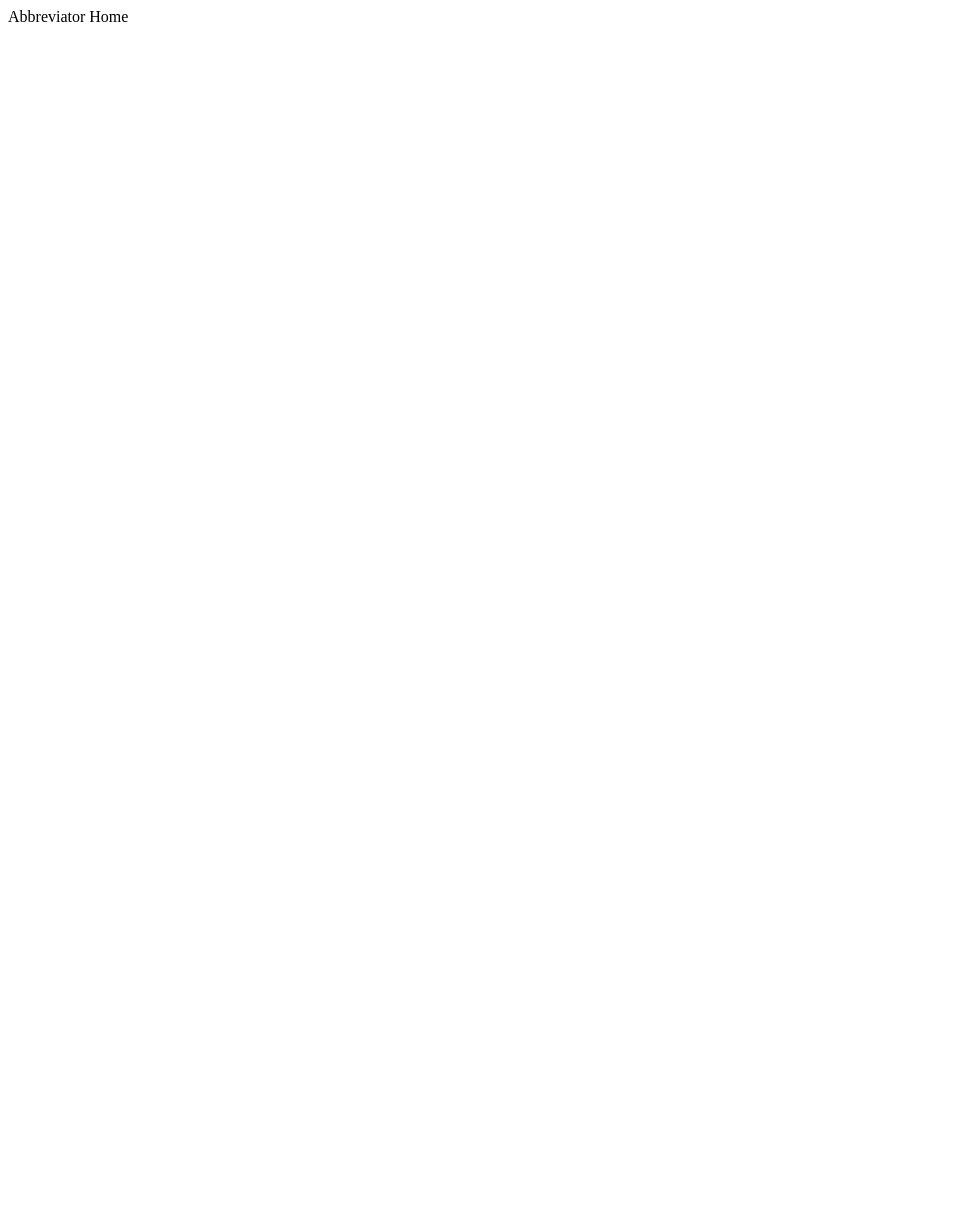
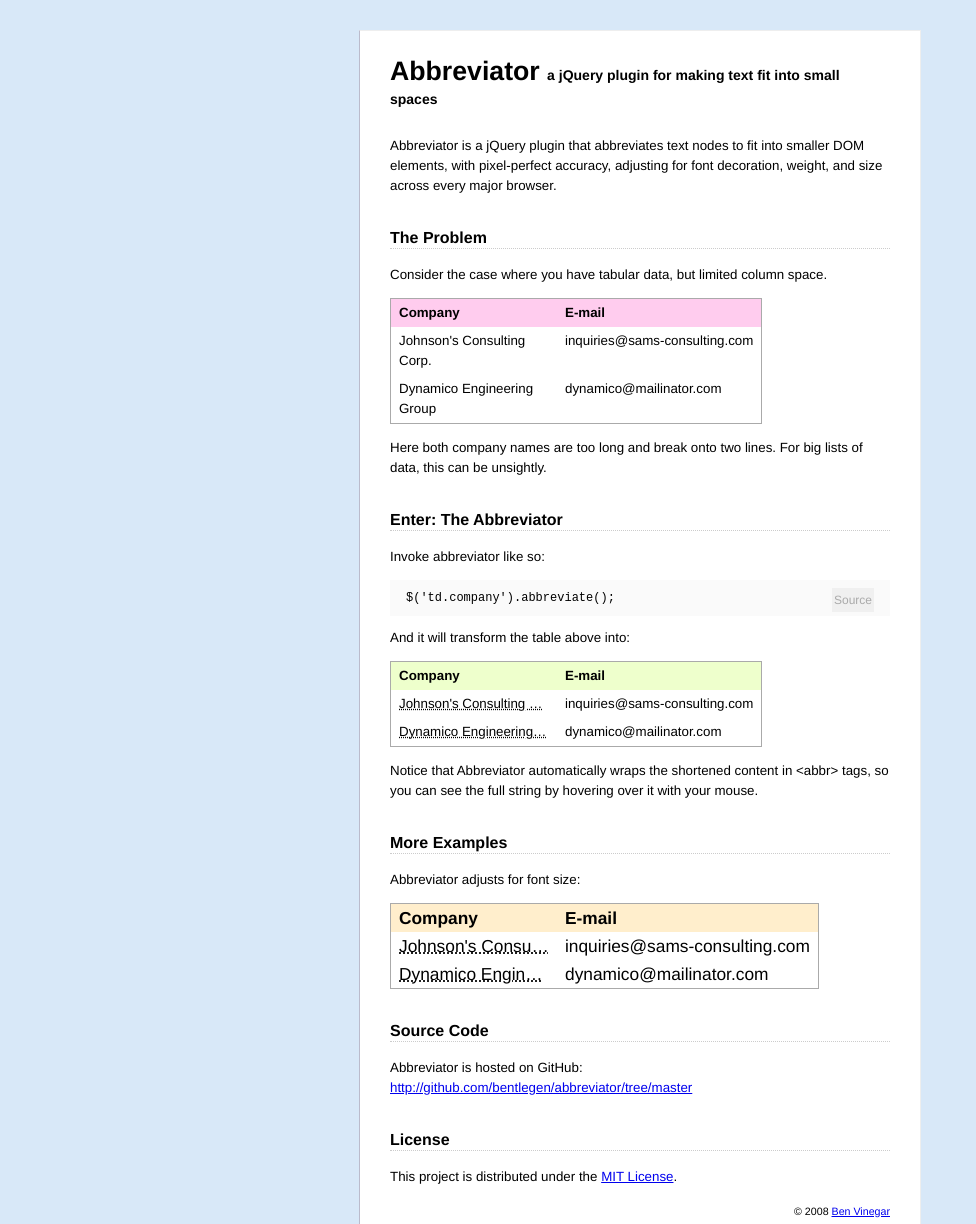
Before and after one commit to benvinegar/jquery-abbreviator, a plain HTML site: page index.html in a window 1280 px wide. Shown: the top 1224 px of the page, without its empty margins (0-976 px from the left). Before the commit the page ends 800 px from the top, so only its background shows below. Drawn offline with nearby package versions, Linux system fonts and the light colour scheme.

Commit message:
Comitting web pages

```diff
--- a/index.html
+++ b/index.html
@@ -1 +1,122 @@
-Abbreviator Home
+<!DOCTYPE html PUBLIC "-//W3C//DTD XHTML 1.0 Strict//EN" "http://www.w3.org/TR/xhtml1/DTD/xhtml1-strict.dtd">
+<html>
+  <head>
+    <title>Abbreviator: a jQuery plugin for abbreviating text</title>
+    <link href="reset.css" rel="stylesheet" type="text/css"></link>
+    <script type="text/javascript" src="http://ajax.googleapis.com/ajax/libs/jquery/1.2.6/jquery.min.js"></script>
+  </head>
+
+  <body>
+
+    <style>
+      body { line-height: 1.5em; background-color: #d8e8f8; margin: 30px 0 30px 0; font-family: "Helvetica Neue", helvetica, arial, sans-serif; font-size: 13.34px;}
+      #page { background-color: #fff; margin: 0 auto; width: 500px; border-left: 1px solid #bbc; padding: 30px 30px 30px 30px;
+        border-bottom: 1px solid #bbc; border-top: 1px solid #eee; border-right: 1px solid #eee;
+      }
+      h1 { font-size: 2em; } h2 { font-size: 1.2em; border-bottom: 1px dotted #ccc; margin: 2em   0 1em 0;}
+      h1,h2,h2,h4,p,div,ul { margin-bottom: 1em; }
+      .example { margin: 0px 0 30px 0; padding-left: 0; }
+      .code { background-color: #fafafa; padding: 8px 16px; font-size: 0.9em; }
+      #footer { text-align: right; font-size: 0.8em; }
+      ul.bullet-points { list-style-type: circle; margin-left: 2em; }
+      .code strong { float: right; font-weight: normal; color: #aaa; margin-bottom: 1em; background-color: #f0f0f0; padding: 2px; }
+      table { border: 1px solid #aaa; margin-bottom: 1em; }
+      td, th { padding: 4px 8px; }
+      th { background-color: #efc; text-align: left;}
+      .tr-label-hover td { background-color: #f8f8f8; }
+      .company { width: 150px;}
+      .bigtable { font-size: 130%;}
+      .bigtable th { background-color: #fec;}
+      .unsightly th { background-color: #fce;}
+    </style>
+
+    <div id="page">
+      <h1>Abbreviator <span style="font-weight:none;font-size:14px">a jQuery plugin for making text fit into small spaces</span></h1>
+      <p>Abbreviator is a jQuery plugin that abbreviates text nodes to fit into smaller DOM elements, with pixel-perfect accuracy, adjusting for font decoration, weight, and size across every major browser.</p>
+
+      <h2>The Problem</h2>
+
+      <p>Consider the case where you have tabular data, but limited column space.</p>
+
+      <table class="unsightly">
+        <tr>
+          <th>Company</th>
+          <th>E-mail</th>
+        </tr>
+        <tr>
+          <td class="company">Johnson's Consulting Corp.</td>
+          <td>inquiries@sams-consulting.com</td>
+        </tr>
+        <tr>
+          <td class="company">Dynamico Engineering Group</td>
+          <td>dynamico@mailinator.com</td>
+        </tr>
+      </table>
+      <p>Here both company names are too long and break onto two lines. For big lists of data, this can be unsightly.</p>
+
+      <h2>Enter: The Abbreviator</h2>
+
+      <p>Invoke abbreviator like so:</p>
+
+      <div class="code">
+         <strong>Source</strong>
+        <pre><code>$('td.company').abbreviate();</code></pre>
+      </div>
+
+      <p>And it will transform the table above into:</p>
+      <table class="abbreviate-me">
+        <tr>
+          <th>Company</th>
+          <th>E-mail</th>
+        </tr>
+        <tr>
+          <td class="company">Johnson's Consulting Corp.</td>
+          <td>inquiries@sams-consulting.com</td>
+        </tr>
+        <tr>
+          <td class="company">Dynamico Engineering Group</td>
+          <td>dynamico@mailinator.com</td>
+        </tr>
+      </table>
+
+      <p>Notice that Abbreviator automatically wraps the shortened content in &lt;abbr&gt; tags, so you can see the full string by hovering over it with your mouse.</p>
+
+
+      <h2>More Examples</h2>
+
+      <p>Abbreviator adjusts for font size:</p>
+
+      <table class="abbreviate-me bigtable">
+        <tr>
+          <th>Company</th>
+          <th>E-mail</th>
+        </tr>
+        <tr>
+          <td class="company">Johnson's Consulting Corp.</td>
+          <td>inquiries@sams-consulting.com</td>
+        </tr>
+        <tr>
+          <td class="company">Dynamico Engineering Group</td>
+          <td>dynamico@mailinator.com</td>
+        </tr>
+      </table>
+
+      <h2>Source Code</h2>
+
+      <p>Abbreviator is hosted on GitHub: <br/><a href="http://github.com/bentlegen/abbreviator/tree/master">http://github.com/bentlegen/abbreviator/tree/master</a></p>
+
+      <h2>License</h2>
+
+      <p>This project is distributed under the <a href="http://www.opensource.org/licenses/mit-license.php">MIT License</a>.</p>
+      <div id="footer">&copy 2008 <a href="http://www.benlog.org">Ben Vinegar</a></div>
+    </div>
+
+    <script src="jquery.abbreviator.js" type="text/javascript"></script>
+
+    <script>
+      $(function() {
+        $('.abbreviate-me td.company').abbrev();
+      });
+    </script>
+  </body>
+</html>
--- /dev/null
+++ b/main.css
@@ -0,0 +1,10 @@
+body {
+	font-family: "helvetica neue", helvetica, arial, sans-serif;
+	font-size: 13px;
+}
+table { background-color: #eee; }
+th, td { padding: 5px 30px; text-align: left;}
+td {
+	border-top: 1px dotted #888;
+}
+td { width: 100px; font-size: 150%; }
--- /dev/null
+++ b/reset.css
@@ -0,0 +1,51 @@
+
+dy, div, span, applet, object, iframe,
+h1, h2, h3, h4, h5, h6, p, blockquote, pre,
+a, abbr, acronym, address, big, cite, code,
+del, dfn, em, font, img, ins, kbd, q, s, samp,
+small, strike, strong, sub, sup, tt, var,
+b, u, i, center,
+dl, dt, dd, ol, ul, li,
+fieldset, form, label, legend,
+table, caption, tbody, tfoot, thead, tr, th, td {
+	margin: 0;
+	padding: 0;
+	border: 0;
+	outline: 0;
+	font-size: 100%;
+	vertical-align: baseline;
+	background: transparent;
+}
+body {
+	line-height: 1;
+}
+ol, ul {
+	list-style: none;
+}
+blockquote, q {
+	quotes: none;
+}
+blockquote:before, blockquote:after,
+q:before, q:after {
+	content: '';
+	content: none;
+}
+
+/* remember to define focus styles! */
+:focus {
+	outline: 0;
+}
+
+/* remember to highlight inserts somehow! */
+ins {
+	text-decoration: none;
+}
+del {
+	text-decoration: line-through;
+}
+
+/* tables still need 'cellspacing="0"' in the markup */
+table {
+	border-collapse: collapse;
+	border-spacing: 0;
+}
```
